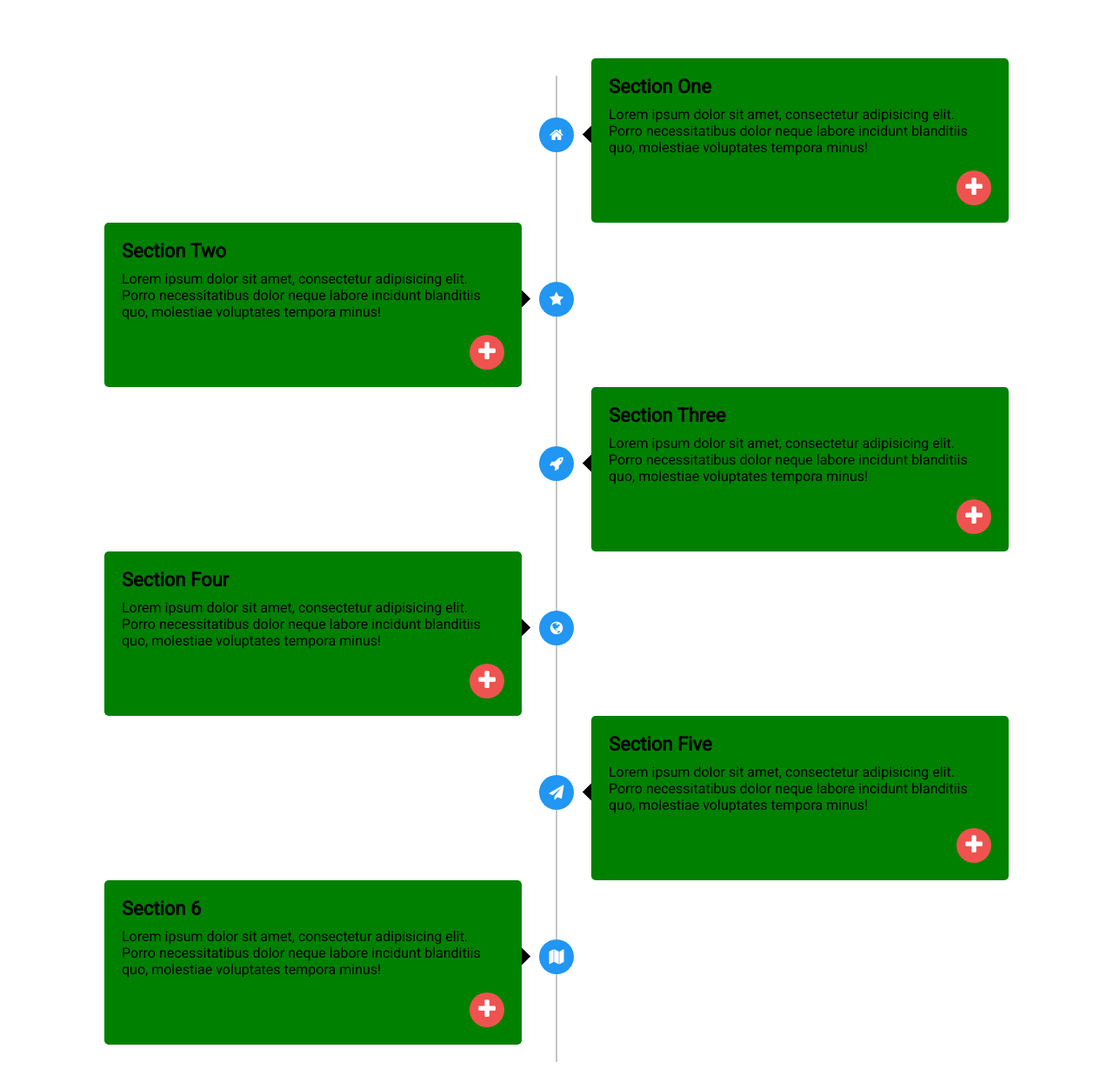
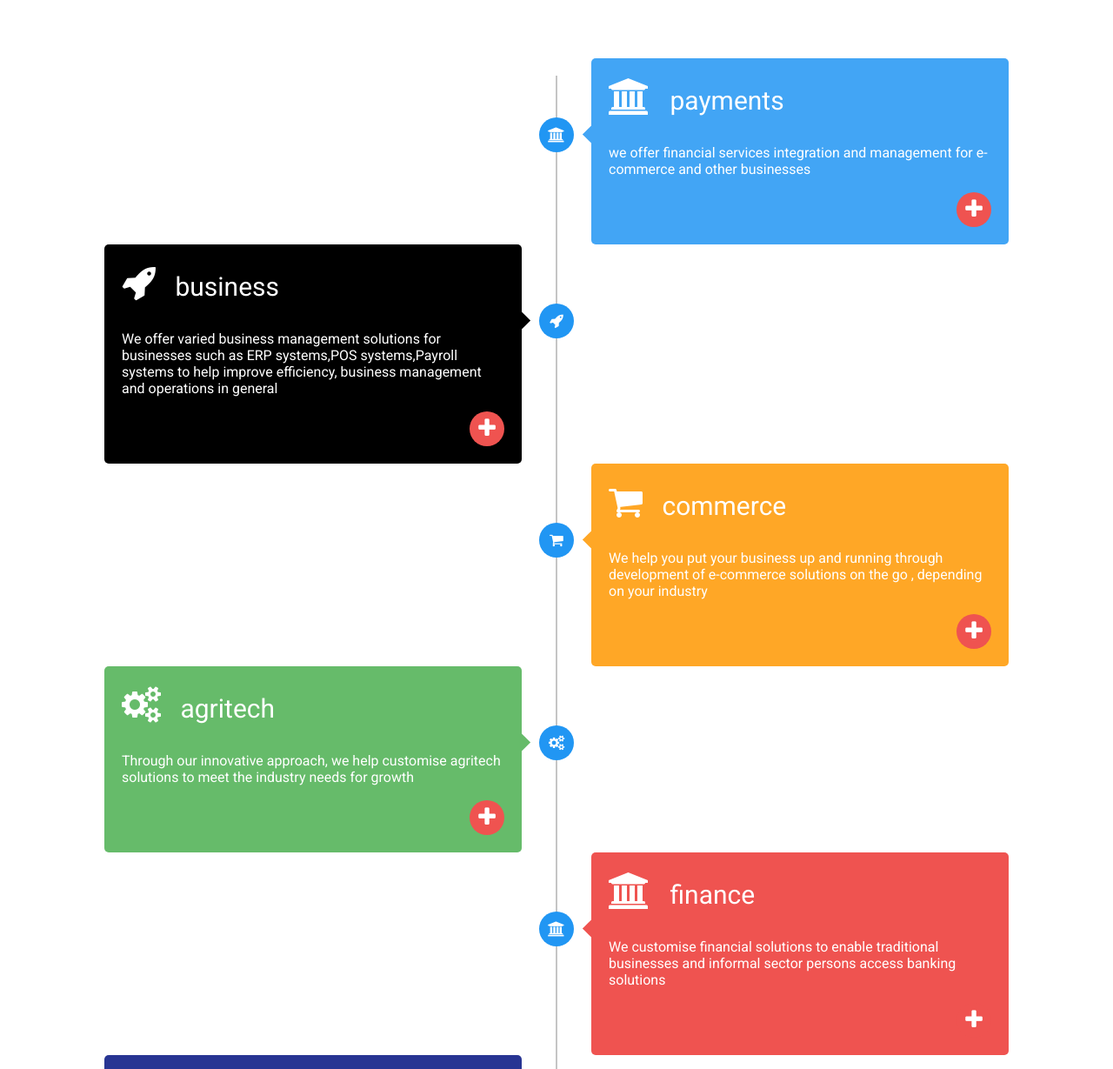
Before and after one commit to Diana-nyamai/finetek-clone, a plain HTML site: page index.html in a window 1280 px wide. Shown: the part 711-1940 px from the top of the page at 87% size. Drawn offline with nearby package versions, Linux system fonts and the light colour scheme.

Commit message:
timeline update

```diff
--- a/index.html
+++ b/index.html
@@ -43,77 +43,78 @@
       <div class="o-h1">
         <h1>Our Services</h1>
       </div>
+
       <div class="wrapper">
         <div class="center-line">
             <a href="#" class="scroll-down"><i class="fas fa-claret-up"></i></a>
         </div>
         <div class="row row-1" data-aos="flip-left" data-aos-duaration="1000" data-aos-easing="ease-out-cubic">
-          <section>
-              <i class="icon fa fa-home"></i>
+          <section class="c-1">
+              <i class="icon fa fa-bank"></i>
               <div class="details">
-                  <span class="title">Section One</span>
+                  <span class="title"><span style="font-size: 42px; padding-right: 15px;"><i class="fa fa-bank"></i></span> payments</span>
               </div>
-              <p>Lorem ipsum dolor sit amet, consectetur adipisicing elit. Porro necessitatibus dolor neque labore incidunt blanditiis quo, molestiae voluptates tempora minus!</p>
+              <p>we offer financial services integration and management for e-commerce and other businesses</p>
               <div class="bottom">
                   <a href="#"><span style="font-size: 25px; color: #fff;"><i class="fa fa-plus"></i></span></a>
               </div>
           </section>
         </div>
         <div class="row row-2"  data-aos="flip-left" data-aos-duaration="1000" data-aos-easing="ease-out-cubic">
-          <section>
-              <i class="icon fa fa-star"></i>
+          <section class="c-2">
+              <i class="icon fa fa-rocket"></i>
               <div class="details">
-                  <span class="title">Section Two</span>
+                  <span class="title"><span style="font-size: 42px; padding-right: 15px;"><i class="fa fa-rocket"></i></span> business</span>
               </div>
-              <p>Lorem ipsum dolor sit amet, consectetur adipisicing elit. Porro necessitatibus dolor neque labore incidunt blanditiis quo, molestiae voluptates tempora minus!</p>
+              <p>We offer varied business management solutions for businesses such as ERP systems,POS systems,Payroll systems to help improve efficiency, business management and operations in general</p>
               <div class="bottom">
                   <a href="#"><span style="font-size: 25px; color: #fff;"><i class="fa fa-plus"></i></span></a>
               </div>
           </section>
         </div>
         <div class="row row-1" data-aos="flip-left" data-aos-duaration="1000" data-aos-easing="ease-out-cubic">
-          <section>
-              <i class="icon fa fa-rocket"></i>
+          <section class="c-3">
+              <i class="icon fa fa-shopping-cart"></i>
               <div class="details">
-                  <span class="title">Section Three</span>
+                  <span class="title"><span style="font-size: 42px; padding-right: 15px;"><i class="fa fa-shopping-cart"></i></span> commerce</span>
               </div>
-              <p>Lorem ipsum dolor sit amet, consectetur adipisicing elit. Porro necessitatibus dolor neque labore incidunt blanditiis quo, molestiae voluptates tempora minus!</p>
+              <p>We help you put your business up and running through development of e-commerce solutions on the go , depending on your industry</p>
               <div class="bottom">
                   <a href="#"><span style="font-size: 25px; color: #fff;"><i class="fa fa-plus"></i></span></a>
               </div>
           </section>
         </div>
         <div class="row row-2" data-aos="flip-left" data-aos-duaration="1000" data-aos-easing="ease-out-cubic">
-          <section>
-              <i class="icon fa fa-globe"></i>
+          <section class="c-4">
+              <i class="icon fa fa-cogs"></i>
               <div class="details">
-                  <span class="title">Section Four</span>
+                  <span class="title"><span style="font-size: 42px; padding-right: 15px;"><i class="fa fa-cogs"></i></span> agritech</span>
               </div>
-              <p>Lorem ipsum dolor sit amet, consectetur adipisicing elit. Porro necessitatibus dolor neque labore incidunt blanditiis quo, molestiae voluptates tempora minus!</p>
+              <p>Through our innovative approach, we help customise agritech solutions to meet the industry needs for growth</p>
               <div class="bottom">
                   <a href="#"><span style="font-size: 25px; color: #fff;"><i class="fa fa-plus"></i></span></a>
               </div>
           </section>
         </div>
         <div class="row row-1" data-aos="flip-left" data-aos-duaration="1000" data-aos-easing="ease-out-cubic">
-          <section>
-              <i class="icon fa fa-paper-plane"></i>
+          <section class="c-5">
+              <i class="icon fa fa-university"></i>
               <div class="details">
-                  <span class="title">Section Five</span>
+                  <span class="title"><span style="font-size: 42px; padding-right: 15px;"><i class="fa fa-university"></i></span> finance</span>
               </div>
-              <p>Lorem ipsum dolor sit amet, consectetur adipisicing elit. Porro necessitatibus dolor neque labore incidunt blanditiis quo, molestiae voluptates tempora minus!</p>
+              <p>We customise financial solutions to enable traditional businesses and informal sector persons access banking solutions</p>
               <div class="bottom">
                   <a href="#"><span style="font-size: 25px; color: #fff;"><i class="fa fa-plus"></i></span></a>
               </div>
           </section>
         </div>
         <div class="row row-2" data-aos="flip-left" data-aos-duaration="1000" data-aos-easing="ease-out-cubic">
-          <section>
-              <i class="icon fa fa-map"></i>
+          <section class="c-6">
+              <i class="icon fa fa-desktop"></i>
               <div class="details">
-                  <span class="title">Section 6</span>
+                  <span class="title"><span style="font-size: 42px; padding-right: 15px;"><i class="fa fa-desktop"></i></span> custom</span>
               </div>
-              <p>Lorem ipsum dolor sit amet, consectetur adipisicing elit. Porro necessitatibus dolor neque labore incidunt blanditiis quo, molestiae voluptates tempora minus!</p>
+              <p>We develop custom software solutions, android apps , IoT solutions to cater our customer needs</p>
               <div class="bottom">
                   <a href="#"><span style="font-size: 25px; color: #fff;"><i class="fa fa-plus"></i></span></a>
               </div>
--- a/timeline.css
+++ b/timeline.css
@@ -20,6 +20,7 @@ html{
   margin: 50px auto;
   padding: 0 20px;
   position: relative;
+  color: #fff;
 }
 .wrapper .center-line{
   position: absolute;
@@ -46,6 +47,24 @@ html{
   padding: 20px;
   position: relative;
 }
+.wrapper .row .c-1{
+    background: #42a5f5;
+}
+.wrapper .row .c-2{
+    background: #000;
+}
+.wrapper .row .c-3{
+    background: #ffa726;
+}
+.wrapper .row .c-4{
+    background: #66bb6a;
+}
+.wrapper .row .c-5{
+    background: #ef5350;
+}
+.wrapper .row .c-6{
+    background: #283593;
+}
 .wrapper .row section::before{
   position: absolute;
   content: "";
@@ -55,6 +74,24 @@ html{
   top: 80px;
   z-index: -1;
   transform: rotate(45deg);
+}
+.wrapper .row .c-1::before{
+    background: #42a5f5;
+}
+.wrapper .row .c-2::before{
+    background: #000;
+}
+.wrapper .row .c-3::before{
+    background: #ffa726;
+}
+.wrapper .row .c-4::before{
+    background: #66bb6a;
+}
+.wrapper .row .c-5::before{
+    background: #ef5350;
+}
+.wrapper .row .c-6::before{
+    background: #283593;
 }
 .row-1 section::before{
   left: -7px;
@@ -101,11 +138,11 @@ html{
   justify-content: flex-end;
 }
 .row section .details .title{
-  font-size: 22px;
-  font-weight: 600;
+  font-size: 30px;
+  font-weight: 400;
 }
 .row section p{
-  margin: 10px 0 17px 0;
+  margin: 30px 0 17px 0;
 }
 
 .row section .bottom a{
```
